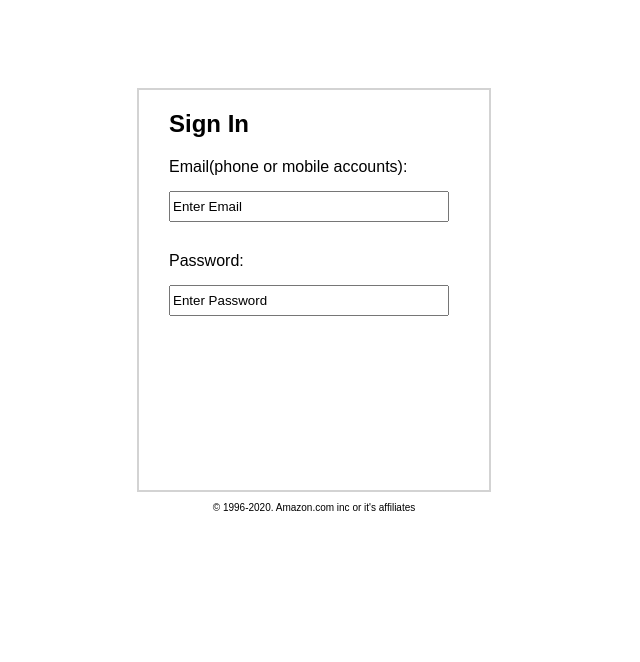
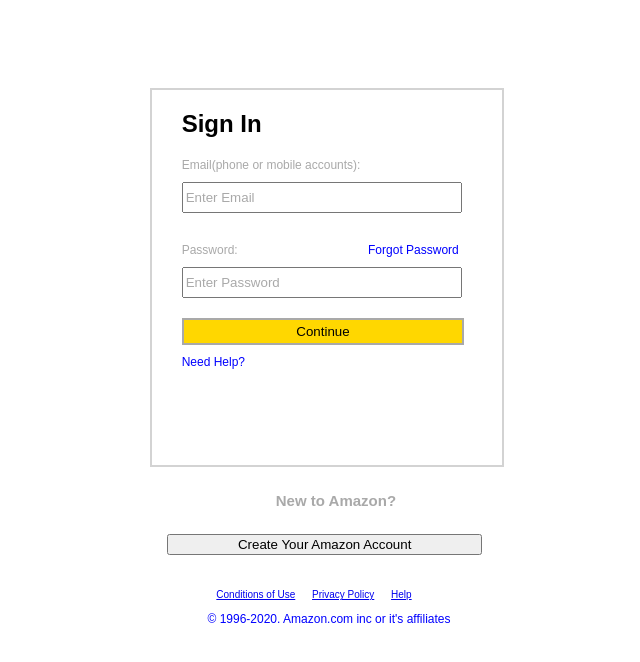
Before and after one commit to nic0mp/Nico_R75_AmazonRep, a plain HTML site: page index.html in a window 1280 px wide. Shown: the whole page, without its empty margins (326-966 px from the left). Drawn offline with Linux system fonts and the light colour scheme.

Commit message:
more changes

```diff
--- a/css/style.css
+++ b/css/style.css
@@ -1,40 +1,139 @@
 body {
     font-family: Arial, Helvetica, sans-serif;
     /* text-align: center; */
+    color: darkgray;
 
 }
 
 h2{
     padding-left: 30px;
-}
-
-.form-container {
-    border: 2px solid lightgray;
-    height: 400px;
-    width: 350px;
-    margin-left: 36%;
-    margin-top: 7%;
+    color: black;
 }
 
 input {
     width: 85%;
     height: 25px;
+    color: darkgrey;
 }
+
+p {
+    padding-left: 30px;
+    color: blue;
+    font-size: 12px;
+}
+
+span{
+    padding-left: 127px;
+    color: blue;
+}
+
+a {
+    padding: 7px;
+}
+h5 {
+    margin-top: 25px;
+    margin-bottom: 25px;
+    margin-left: 28%;
+    text-align: center;
+    color: darkgrey;
+    font-size: 15px;
+    max-width: 600px;
+    position: relative;
+  }
+
+/* h5 {
+    font-family: sans-serif;
+    margin: 100px auto;
+    text-align: center;
+    color: black;
+    font-size: 15px;
+    max-width: 600px;
+    position: relative;
+  } */
+  /* h5:before {
+    content: "";
+    display: block;
+    width: 150px;
+    height: 5px;
+    background: darkgrey;
+    left: 85px;
+    top: 50%;
+    position: absolute;
+  }
+  h5:after {
+    content: "";
+    display: block;
+    width: 150px;
+    height: 5px;
+    background: darkgrey;
+    right: 85px;
+    top: 50%;
+    position: absolute;
+  } */
+
+.form-container {
+    border: 2px solid lightgray;
+    height: 375px;
+    width: 350px;
+    margin-left: 37%;
+    margin-top: 7%;
+}
+
+.favorite-styled {
+    width: 85%;
+    height: 25px;
+    text-align: center;
+    /* padding-top: 40px; */
+    width: 350px;
+    margin-left: 37%;
+}
+
+.create {
+    width: 90%;
+}
+
 .login {
     padding-bottom: 30px;
     padding-left: 30px;
+    font-size: 12px;
 }
 
 .password {
     padding-left: 30px;
+    font-size: 12px;
 }
 
 .inputbox {
-    padding-top: 15px;
+    padding-top: 10px;
 
 }
 
+.submit {
+    padding-left: 30px;
+    padding-top: 20px;
+    width: 95%;
+    height: 25px;
+
+}
+
+input[type=submit] {
+    width: 85%;
+    height: 27px;
+    background-color: #FFD700;
+    color: black;
+    /* padding: 14px 20px; */
+    /* margin: 8px 0; */
+    border: solid 2px darkgrey;
+    border-radius: 0px;
+    cursor: pointer;
+  }
+
+/* .contbutton{
+    height: 25px;
+} */
+
 .bottom-container {
+    padding-top: 30px;
     font-size: 10px;
     text-align: center;
 }
--- a/index.html
+++ b/index.html
@@ -10,8 +10,8 @@
 </head>
 <body>
 
+    <div class="form-container">
 
-    <div class="form-container">
         <h2>Sign In</h2>
 
         <form action="/action_page.php">
@@ -24,19 +24,34 @@
             </div>
 
             <div class="password">
-                <label for="password">Password:</label><br>
+                <label for="password">Password:</label><span> Forgot Password</span>
                 <div class="inputbox">
                     <input type="text" id="lname" name="lname" value="Enter Password"><br>
                 </div>
            </div>
 
+           <div class="submit">
+            <input class="contbutton" type="submit" value="Continue">
+           </div>
+
+           <p>Need Help?</p>
 
         </form>
 
     </div>
+        <!-- <hr> -->
+        <h5>New to Amazon?</h5>
+
+        <div class="favorite-styled">
+            <button class="create" type="button">Create Your Amazon Account</button>
+
+        </div>
 
     <div class="bottom-container">
 
+        <a class="footer-link" href="https://www.linkedin.com/in/nico-mp/">Conditions of Use</a>
+        <a class="footer-link" href="https://twitter.com/nic0mp">Privacy Policy</a>
+        <a class="footer-link" href="https://nic0mp.github.io/samples/index.html">Help</a>
         <p class="copyright">© 1996-2020. Amazon.com inc or it's affiliates</p>
 
     </div>
```
